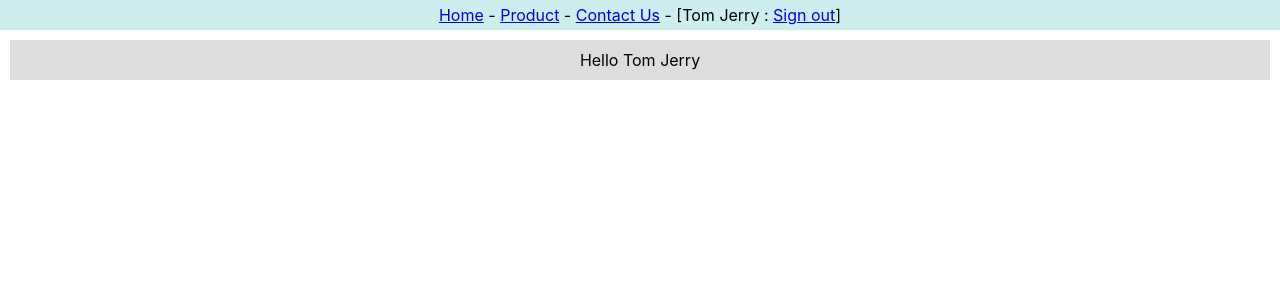
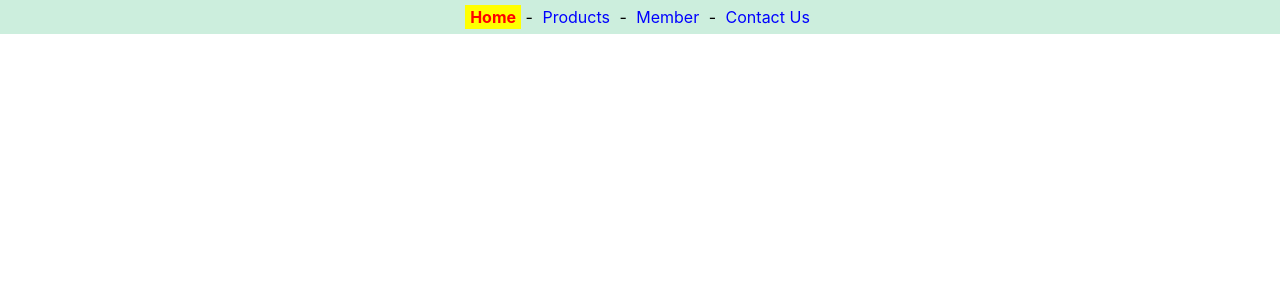
Before and after one commit to rayyyyyyyyyyyyyyyyyyyyyyyyyyy/app1, a React (Create React App) app: page / in a window 1280 px wide. Shown: the top 300 px of the page. Built offline with nearby package versions, Linux system fonts and the light colour scheme.

Commit message:
Create Router2

```diff
--- a/package.json
+++ b/package.json
@@ -9,6 +9,7 @@
     "@testing-library/user-event": "^13.5.0",
     "react": "^19.2.7",
     "react-dom": "^19.2.7",
+    "react-router-dom": "^7.18.3",
     "react-scripts": "5.0.1",
     "web-vitals": "^2.1.4"
   },
--- a/src/App.js
+++ b/src/App.js
@@ -1,14 +1,6 @@
-import React, {useState} from 'react';
-import {userContext} from './context'
-import Header2 from './context-header2'
-import Content2 from './context-content2'
+import React from 'react';
+import Router2 from './router2'
 
 export default function App() {
-  let [user, setUser] = React.useState('Tom Jerry')
-  return (
-    <userContext.Provider value={[user, setUser]}>
-      <Header2/>
-      <Content2/>
-    </userContext.Provider>
-  )
+  return <Router2/>
 }
--- /dev/null
+++ b/src/navlink.css
@@ -0,0 +1,18 @@
+.nav {
+    background-color: #ced;
+    padding: 7px;
+    text-align: center;
+}
+
+.menu { /* สำหรับสถานะ inactive */
+    color: blue;
+    text-decoration: none;
+    padding: 2px 5px;
+}
+
+.active_menu { /* สำหรับสถานะ active */
+    color: red;
+    background-color: yellow;
+    text-decoration: none;
+    padding: 2px 5px;
+}
--- /dev/null
+++ b/src/router2.js
@@ -0,0 +1,28 @@
+import React from "react";
+import { BrowserRouter, NavLink } from "react-router-dom";
+import './navlink.css'
+
+export default function Router2() {
+    return(
+        <BrowserRouter>
+            <nav className="nav">
+                <NavLink to='/'
+                    className={({ isActive }) => isActive ? "active_menu" : "menu"}
+                    style={({isActive}) => {
+                    return {
+                        fontWeight: isActive ? 'bold' : "",
+                    };
+                }}>Home</NavLink> -&nbsp;
+                <NavLink to='/products'
+                    className={({ isActive }) => isActive ? "active_menu" : "menu"}>
+                        Products</NavLink> -&nbsp;
+                <NavLink to='/member'
+                    className={({ isActive }) => isActive ? "active_menu" : "menu"}>
+                        Member</NavLink> -&nbsp;
+                <NavLink to='/contact'
+                    className={({ isActive }) => isActive ? "active_menu" : "menu"}>
+                        Contact Us</NavLink>
+            </nav>
+        </BrowserRouter>
+    )
+}
```
Also changed, not shown: 1 other file (tests, documents, lock files or other folders).
